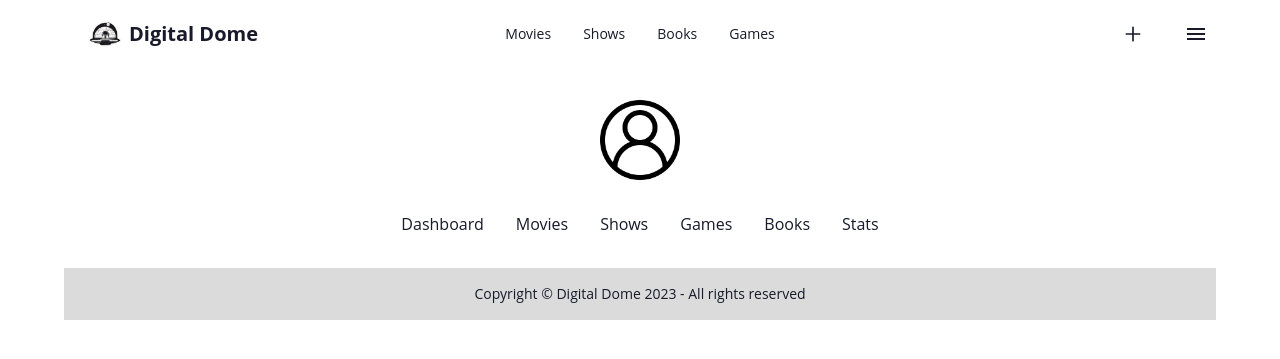
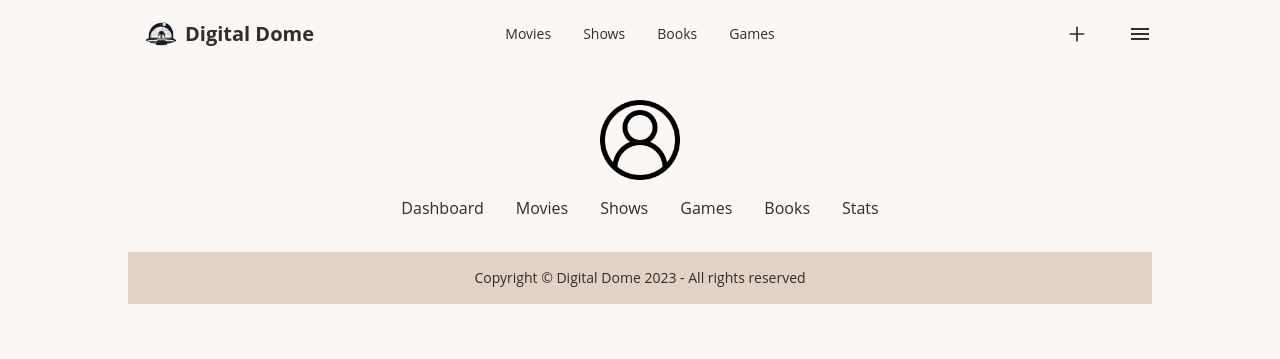
Before and after one commit to exler/digitaldome, a Django app: page /entities/drafts/ in a window 1280 px wide. Shown: the top 359 px of the page. Run offline with Django 4.2, Linux system fonts and the light colour scheme; the visitor is signed in with stand-in values (Sample User, id 1); data that the repository does not hold is empty; some web fonts are replaced.

Commit message:
feat(templates): Improve the frontend design

```diff
--- a/digitaldome/static/css/base.css
+++ b/digitaldome/static/css/base.css
@@ -616,41 +616,40 @@ html {
 }
 
 :root {
-  color-scheme: light;
-  --pf: 229 96% 57%;
-  --sf: 215 26% 52%;
-  --af: 154 49% 53%;
-  --nf: 233 27% 6%;
-  --b2: 0 0% 93%;
-  --b3: 0 0% 86%;
+  --p: 183 47% 59%;
+  --pf: 183 47% 52%;
+  --sf: 338 71% 71%;
+  --af: 39 84% 51%;
+  --nf: 280 46% 7%;
+  --b2: 24 33% 90%;
+  --b3: 24 33% 83%;
+  --bc: 24 1% 18%;
+  --pc: 183 20% 13%;
+  --sc: 340 15% 16%;
+  --ac: 37 41% 13%;
+  --nc: 283 9% 81%;
+  --inc: 202 34% 14%;
+  --suc: 152 31% 13%;
+  --wac: 39 47% 13%;
+  --erc: 3 29% 15%;
+  --rounded-box: 1rem;
+  --rounded-btn: 0.5rem;
+  --rounded-badge: 1.9rem;
+  --animation-btn: 0.25s;
+  --animation-input: .2s;
+  --btn-text-case: uppercase;
+  --btn-focus-scale: 0.95;
+  --border-btn: 1px;
+  --tab-border: 1px;
+  --tab-radius: 0.5rem;
+  --s: 338 71% 78%;
+  --a: 39 84% 58%;
+  --n: 280 46% 14%;
+  --b1: 24 33% 97%;
   --in: 198 93% 60%;
   --su: 158 64% 52%;
   --wa: 43 96% 56%;
   --er: 0 91% 71%;
-  --pc: 243 100% 94%;
-  --sc: 216 13% 13%;
-  --ac: 151 21% 13%;
-  --inc: 198 100% 12%;
-  --suc: 158 100% 10%;
-  --wac: 43 100% 11%;
-  --erc: 0 100% 14%;
-  --btn-text-case: uppercase;
-  --border-btn: 1px;
-  --tab-border: 1px;
-  --tab-radius: 0.5rem;
-  --p: 229 96% 64%;
-  --s: 215 26% 59%;
-  --a: 154 49% 60%;
-  --n: 233 27% 13%;
-  --nc: 210 38% 95%;
-  --b1: 0 0% 100%;
-  --bc: 233 27% 13%;
-  --rounded-box: 0.25rem;
-  --rounded-btn: .125rem;
-  --rounded-badge: .125rem;
-  --animation-btn: 0;
-  --animation-input: 0;
-  --btn-focus-scale: 1;
 }
 
 *, ::before, ::after {
@@ -2983,8 +2982,8 @@ html {
   width: 100%;
 }
 
-.max-w-6xl {
-  max-width: 72rem;
+.max-w-5xl {
+  max-width: 64rem;
 }
 
 .max-w-\[8rem\] {
@@ -3143,6 +3142,10 @@ html {
   row-gap: 1.5rem;
 }
 
+.gap-y-4 {
+  row-gap: 1rem;
+}
+
 .space-x-2 > :not([hidden]) ~ :not([hidden]) {
   --tw-space-x-reverse: 0;
   margin-right: calc(0.5rem * var(--tw-space-x-reverse));
@@ -3243,6 +3246,11 @@ html {
   border-color: rgb(94 234 212 / var(--tw-border-opacity));
 }
 
+.border-gray-400 {
+  --tw-border-opacity: 1;
+  border-color: rgb(156 163 175 / var(--tw-border-opacity));
+}
+
 .bg-base-100 {
   --tw-bg-opacity: 1;
   background-color: hsl(var(--b1) / var(--tw-bg-opacity));
@@ -3337,6 +3345,11 @@ html {
   padding: 2rem;
 }
 
+.px-0 {
+  padding-left: 0px;
+  padding-right: 0px;
+}
+
 .px-1 {
   padding-left: 0.25rem;
   padding-right: 0.25rem;
@@ -3419,6 +3432,10 @@ html {
   padding-right: 3rem;
 }
 
+.pt-4 {
+  padding-top: 1rem;
+}
+
 .text-left {
   text-align: left;
 }
@@ -3485,6 +3502,10 @@ html {
   text-transform: none;
 }
 
+.italic {
+  font-style: italic;
+}
+
 .leading-none {
   line-height: 1;
 }
@@ -3573,6 +3594,11 @@ html {
 .text-yellow-400 {
   --tw-text-opacity: 1;
   color: rgb(250 204 21 / var(--tw-text-opacity));
+}
+
+.text-gray-600 {
+  --tw-text-opacity: 1;
+  color: rgb(75 85 99 / var(--tw-text-opacity));
 }
 
 .text-opacity-60 {
@@ -3818,6 +3844,16 @@ html {
          column-gap: 3rem;
   }
 
+  .md\:gap-x-4 {
+    -moz-column-gap: 1rem;
+         column-gap: 1rem;
+  }
+
+  .md\:gap-x-6 {
+    -moz-column-gap: 1.5rem;
+         column-gap: 1.5rem;
+  }
+
   .md\:border {
     border-width: 1px;
   }
@@ -3876,6 +3912,10 @@ html {
 }
 
 @media (min-width: 1280px) {
+  .xl\:grid-cols-5 {
+    grid-template-columns: repeat(5, minmax(0, 1fr));
+  }
+
   .xl\:grid-cols-6 {
     grid-template-columns: repeat(6, minmax(0, 1fr));
   }
--- a/digitaldome/templates/base.html
+++ b/digitaldome/templates/base.html
@@ -22,7 +22,7 @@
         <script src="{% static 'js/htmx-1.9.5.min.js' %}" defer></script>
     </head>
     <body>
-        <div class="max-w-6xl mx-auto">
+        <div class="max-w-5xl mx-auto">
             {% include "partials/nav.html" %}
             <main class="container my-4 mx-auto">
                 {% if messages %}
--- a/digitaldome/templates/partials/footer.html
+++ b/digitaldome/templates/partials/footer.html
@@ -1,6 +1,5 @@
 {% load static %}
-
-<footer class="footer footer-center p-4 bg-base-300 text-base-content">
+<footer class="footer footer-center p-4 mb-2 bg-base-300 text-base-content">
     <div>
         <p>Copyright © Digital Dome {% now "Y" %} - All rights reserved</p>
     </div>
--- a/digitaldome/templates/partials/nav.html
+++ b/digitaldome/templates/partials/nav.html
@@ -1,5 +1,5 @@
 {% load static %}
-<nav class="navbar bg-base-100">
+<nav class="navbar bg-base-100 px-0">
     <div class="navbar-start">
         <div class="dropdown">
             <label tabindex="0" class="btn btn-ghost lg:hidden">
--- a/entities/models.py
+++ b/entities/models.py
@@ -134,7 +134,7 @@ class Movie(EntityBase):
 
     def get_length_display(self: Self) -> str:
         if not self.length:
-            return "n/a"
+            return ""
 
         return format_time_spent(self.length)
 
--- a/entities/templates/entities/entities_list.html
+++ b/entities/templates/entities/entities_list.html
@@ -20,7 +20,7 @@
             </button>
         </form>
     </div>
-    <div class="grid grid-cols-2 md:grid-cols-4 xl:grid-cols-6 md:gap-x-12 gap-y-6 justify-items-center">
+    <div class="grid grid-cols-2 md:grid-cols-4 xl:grid-cols-5 md:gap-x-6 gap-y-6 justify-items-center">
         {% for object in page_obj %}
             <div class="card image-full w-40 md:w-48">
                 <figure>
--- a/entities/views.py
+++ b/entities/views.py
@@ -23,7 +23,7 @@ class EntitiesListView(DynamicEntityMixin, LoginRequiredMixin, FilterView):
 
     template_name = "entities/entities_list.html"
 
-    paginate_by = 18
+    paginate_by = 20
 
     def get_filterset_class(self: Self) -> type[FilterSet]:
         return ENTITY_MODEL_TO_FILTER_MAPPING[self.model]
--- a/tracking/templates/tracking/dashboard.html
+++ b/tracking/templates/tracking/dashboard.html
@@ -10,7 +10,7 @@
             <h2 class="text-2xl font-bold text-center md:text-left">In progress</h2>
             <div class="grid grid-cols-2 md:grid-cols-4 xl:grid-cols-6 gap-y-2 md:gap-4 justify-items-center">
                 {% for object in in_progress_list %}
-                    <div class="card image-full w-40 md:w-48">
+                    <div class="card image-full w-40">
                         <figure>
                             <img width="192"
                                  height="288"
@@ -35,7 +35,7 @@
             <h2 class="text-2xl font-bold text-center md:text-left">Recently Completed</h2>
             <div class="grid grid-cols-2 md:grid-cols-4 xl:grid-cols-6 gap-y-2 md:gap-4 justify-items-center">
                 {% for object in completed_list %}
-                    <div class="card image-full w-40 md:w-48">
+                    <div class="card image-full w-40">
                         <figure>
                             <img width="192"
                                  height="288"
--- a/tracking/templates/tracking/stats.html
+++ b/tracking/templates/tracking/stats.html
@@ -6,7 +6,7 @@
     <div class="flex flex-col gap-4">
         {% include "users/partials/menu.html" %}
         <div class="flex flex-col w-2/5 gap-4 items-center self-center">
-            <div class="flex gap-4 w-full rounded-lg border border-gray-100 bg-white p-6">
+            <div class="flex gap-4 w-full rounded-lg border border-gray-400 p-6">
                 <span class="rounded-full bg-blue-100 p-3 text-blue-600">
                     <svg xmlns="http://www.w3.org/2000/svg"
                          width="32"
--- a/tracking/templates/tracking/tracking_list.html
+++ b/tracking/templates/tracking/tracking_list.html
@@ -51,7 +51,7 @@
                     {% endfor %}
                 </tbody>
             </table>
-            <div class="join mt-4 flex flex-row justify-center">
+            <div class="{% if page_obj.has_next or page_obj.has_previous %}join {% endif %}mt-4 flex flex-row justify-center">
                 {% if page_obj.has_previous %}
                     <a href="{% merge_query_params page=page_obj.previous_page_number %}"
                        class="join-item btn">«</a>
--- a/users/forms.py
+++ b/users/forms.py
@@ -11,7 +11,7 @@ from users.models import User
 class SettingsForm(forms.ModelForm):
     class Meta:
         model = User
-        fields = ("avatar",)
+        fields = ("avatar", "bio")
         widgets: ClassVar = {
             "avatar": ClearableFileInputWithImagePreview(
                 attrs={"width": 80, "height": 80, "placeholder": static("img/avatar-placeholder.png")}
--- a/users/models.py
+++ b/users/models.py
@@ -1,7 +1,7 @@
 from typing import Any, ClassVar, Self
 
 from django.contrib.auth.models import AbstractBaseUser, PermissionsMixin, UserManager
-from django.core.validators import RegexValidator
+from django.core.validators import MaxLengthValidator, RegexValidator
 from django.db import models
 from django.templatetags.static import static
 from django.utils.functional import cached_property
@@ -60,6 +60,7 @@ class User(AbstractBaseUser, PermissionsMixin):
     )
 
     avatar = models.ImageField(upload_to="users/avatars/", blank=True, null=True)
+    bio = models.TextField(blank=True, validators=[MaxLengthValidator(200)])
 
     email = models.EmailField(unique=True)
     email_verified = models.BooleanField(default=False)
--- a/users/templates/users/partials/menu.html
+++ b/users/templates/users/partials/menu.html
@@ -4,8 +4,9 @@
          width="80"
          height="80"
          alt="Avatar"
-         class="text-center py-4">
-    {% if user.is_moderator %}<div class="badge badge-warning gap-2">Moderator</div>{% endif %}
+         class="text-center pt-4">
+    {% if user.is_moderator %}<div class="badge badge-warning mt-4">Moderator</div>{% endif %}
+    {% if user.bio %}<p class="mt-2 italic">{{ user.bio }}</p>{% endif %}
 </div>
 <div class="flex flex-row flex-wrap justify-center items-center gap-8">
     <a href="{% url 'tracking:dashboard' user.id %}">Dashboard</a>
```
Also changed, not shown: entities/templates/entities/entities_detail.html (+5 -7 lines), tailwind.config.js (+16 -2 lines), users/templates/users/settings.html (+7 -0 lines), entities/migrations/0007_remove_book_book_unique_name_and_more.py (added), tracking/migrations/0003_alter_userstats_options.py (added), users/migrations/0003_user_bio.py (added).
